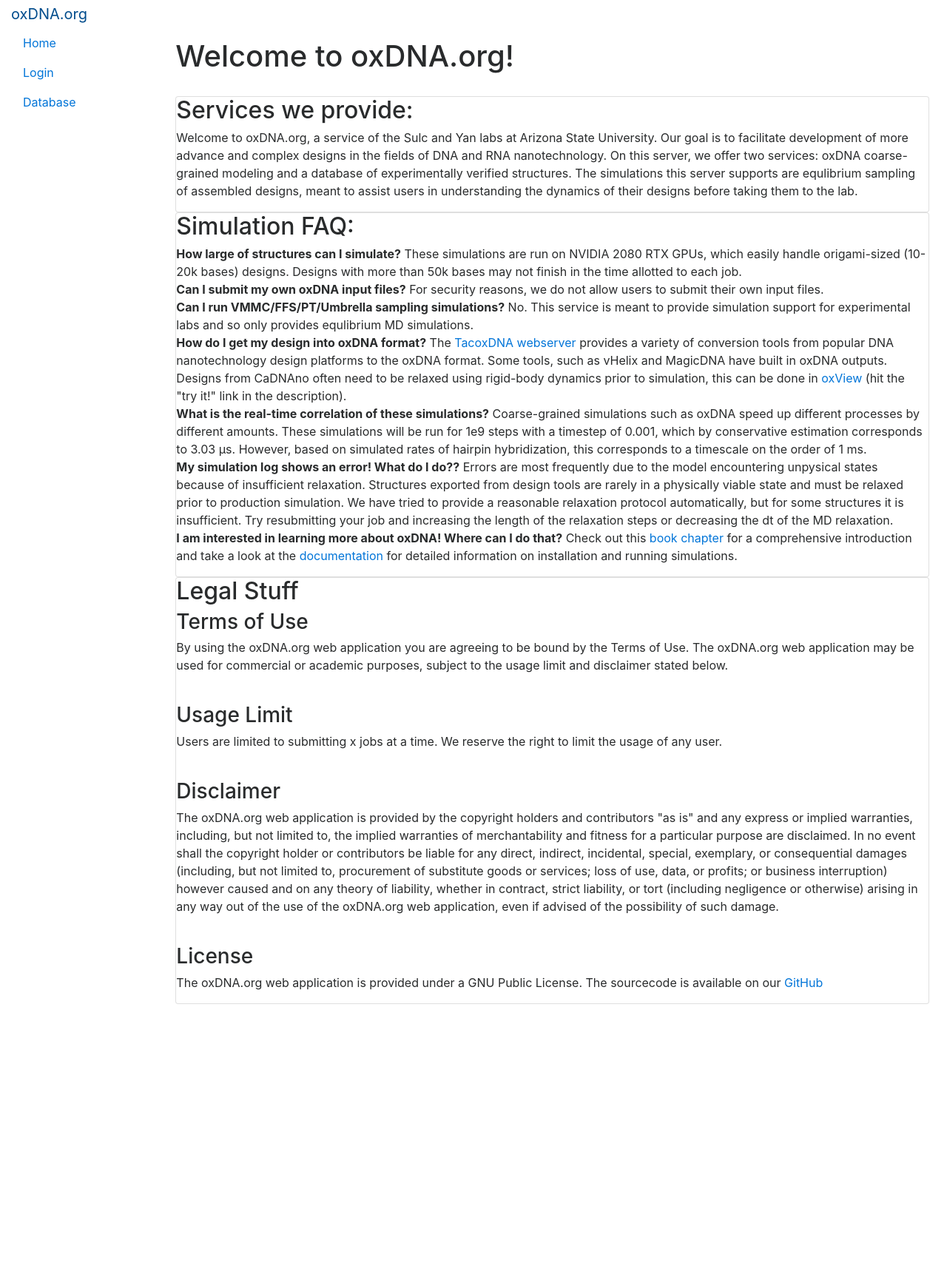
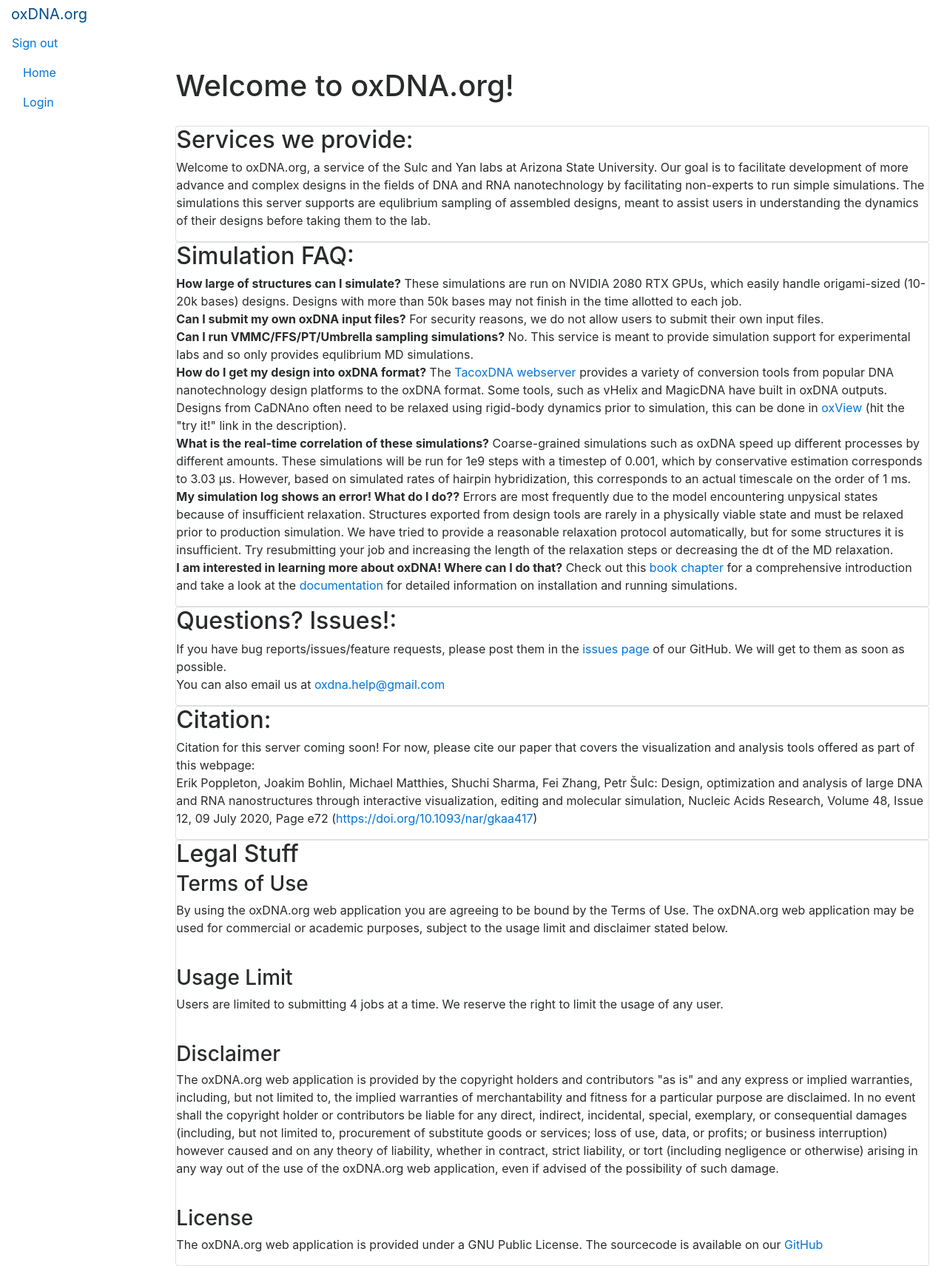
Before and after one commit to sulcgroup/oxdna-web, a Flask app: template templates/landing.html in a window 1280 px wide. Shown: the whole page at 74% size. Before the commit the page ends 1357 px from the top, so only its background shows below. Run offline with Flask 2, Linux system fonts and the light colour scheme; the template is opened without the code that fills it, so the values that code supplies are empty; some libraries are stand-ins or nearby versions.

Commit message:
removed database from landing page

```diff
--- a/templates/landing.html
+++ b/templates/landing.html
@@ -12,6 +12,11 @@
     <body ng-controller="LandingCtrl">
         <nav class="navbar navbar-dark sticky-top bg-dark flex-md-nowrap p-0">
             <a class="navbar-brand col-sm-3 col-md-2 mr-0" href="#">oxDNA.org</a>
+            <ul class="navbar-nav px-3">
+                <li class="nav-item text-nowrap">
+				    <a class="nav-link" href="/logout">Sign out</a>
+                </li>
+            </ul>
         </nav>
         <div class="container-fluid">
             <div class="row">
@@ -30,12 +35,12 @@
                                     Login
                                 </a>
                             </li>
-                            <li class="nav-item">
+                            <!--<li class="nav-item">
                                 <a class="nav-link" href="/database">
                                     <span data-feather="list"></span>
                                     Database
                                 </a>
-                            </li>
+                            </li>-->
                         </ul>
                     </div>
                 </nav>
@@ -52,8 +57,7 @@
                             </h2>
                             <p>
                                 Welcome to oxDNA.org, a service of the Sulc and Yan labs at Arizona State University.  Our goal is to facilitate development of more advance and complex
-                                designs in the fields of DNA and RNA nanotechnology.  On this server, we offer two services:
-                                oxDNA coarse-grained modeling and a database of experimentally verified structures.
+                                designs in the fields of DNA and RNA nanotechnology by facilitating non-experts to run simple simulations.
                                 The simulations this server supports are equlibrium sampling of assembled designs, meant to
                                 assist users in understanding the dynamics of their designs before taking them to the lab.
                             </p>
@@ -78,13 +82,35 @@
                                 this can be done in <a href="https://github.com/sulcgroup/oxdna-viewer">oxView</a> (hit the "try it!" link in the description). <br>
                                 <b>What is the real-time correlation of these simulations?</b> Coarse-grained simulations such as oxDNA speed up different processes
                                 by different amounts.  These simulations will be run for 1e9 steps with a timestep of 0.001, which by conservative estimation corresponds
-                                to 3.03 &mu;s.  However, based on simulated rates of hairpin hybridization, this corresponds to a timescale on the order of 1 ms. <br>
+                                to 3.03 &mu;s.  However, based on simulated rates of hairpin hybridization, this corresponds to an actual timescale on the order of 1 ms. <br>
                                 <b>My simulation log shows an error!  What do I do??</b> Errors are most frequently due to the model encountering unpysical states because of
                                 insufficient relaxation.  Structures exported from design tools are rarely in a physically viable state and must be relaxed prior to production
                                 simulation.  We have tried to provide a reasonable relaxation protocol automatically, but for some structures it is insufficient.
                                   Try resubmitting your job and increasing the length of the relaxation steps or decreasing the dt of the MD relaxation. <br>
                                 <b>I am interested in learning more about oxDNA!  Where can I do that?</b> Check out this <a href="https://arxiv.org/pdf/2004.05052.pdf">book chapter</a> for a comprehensive introduction
                                 and take a look at the <a href="https://dna.physics.ox.ac.uk/index.php/Main_Page">documentation</a> for detailed information on installation and running simulations.<br>
+                            </p>
+                        </div>
+                    </div>
+                    <div class="card">
+                        <div id=ContactCard class="card-body">
+                            <h2>
+                                Questions? Issues!:
+                            </h2>
+                            <p>
+                                If you have bug reports/issues/feature requests, please post them in the <a href=https://github.com/rjro/azDNA/issues">issues page</a> of our GitHub. We will get to them as soon as possible.<br>
+                                You can also email us at <a href="mailto:oxdna.help@gmail.com">oxdna.help@gmail.com</a>
+                            </p>
+                        </div>
+                    </div>
+                    <div class="card">
+                        <div id=CitationCard class="card-body">
+                            <H2>
+                                Citation:
+                            </H2>
+                            <p>
+                                Citation for this server coming soon!  For now, please cite our paper that covers the visualization and analysis tools offered as part of this webpage: <br>
+                                Erik Poppleton, Joakim Bohlin, Michael Matthies, Shuchi Sharma, Fei Zhang, Petr Šulc: Design, optimization and analysis of large DNA and RNA nanostructures through interactive visualization, editing and molecular simulation, Nucleic Acids Research, Volume 48, Issue 12, 09 July 2020, Page e72 (<a href= https://doi.org/10.1093/nar/gkaa417>https://doi.org/10.1093/nar/gkaa417</a>)
                             </p>
                         </div>
                     </div>
@@ -98,7 +124,7 @@
                             <br>
                             <h3>Usage Limit</h3>
                             <p>
-                                Users are limited to submitting x jobs at a time.  We reserve the right to limit the usage of any user.
+                                Users are limited to submitting 4 jobs at a time.  We reserve the right to limit the usage of any user.
                             </p>
                             <br>
                             <h3>Disclaimer</h3>
```
